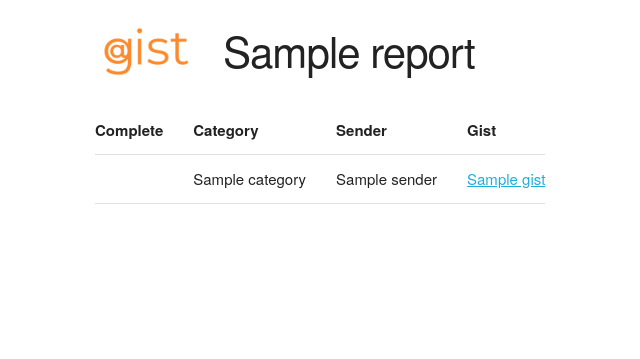
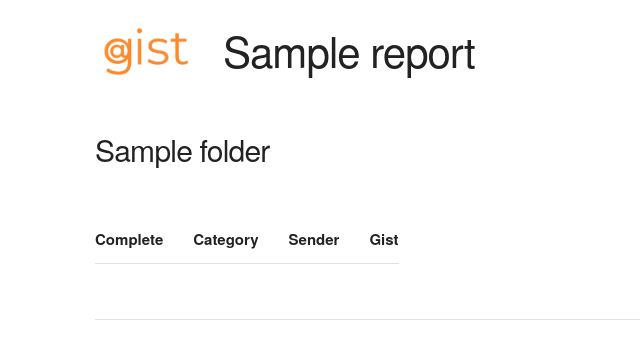
Before and after one commit to murrasource/gist, a Django app: template processor/templates/report.html in a window 1280 px wide. Shown: the top 359 px of the page, without its empty margins (65-705 px from the left). Run offline with Django 4.2, Linux system fonts and the light colour scheme; the template is opened without the code that fills it: most values are stand-ins (such as "Sample title", 1, 10 or a date in 2020); lists and menus that the app fills with data are empty.

Commit message:
Organize gist reports more

```diff
--- a/processor/gist.py
+++ b/processor/gist.py
@@ -40,7 +40,7 @@ def get_functions_json(user: str):
                 "properties": {
                     "action": {
                         "type": "boolean",
-                        "description": "True if the user needs to take action on this email, else false."
+                        "description": "True if the email should receive user attention, else false."
                     },
                     "category": {
                         "type": "string",
--- a/processor/report.py
+++ b/processor/report.py
@@ -14,7 +14,7 @@ def get_report_path(report: EmailGistReport):
     return f'{settings.GIST_REPORT_PREFIX}/{get_username_from_address(report.account.user.email)}/{settings.GIST_REPORT_FOLDER}/{report.uuid}'
 
 def write_report_email(report: EmailGistReport):
-    html = render_to_string('report.html', {'gists': report.gists.all().order_by('complete')})
+    html = render_to_string('report.html', {'report': report, 'folders': [gist.category for gist in report.gists.all()]})
     with open(report.location, 'a+') as content:
         content.write(html)
         content.close()
--- a/processor/templates/report.html
+++ b/processor/templates/report.html
@@ -24,8 +24,12 @@
                         <h2 class="value-multiplier">{{ report.subject }}</h2>
                     </div>
                 </div>
+                {% for folder in folders %}
+                    <br>
                     <div class="row">
                         <div class="ten columns">
+                            <h4>{{ folder }}</h4>
+                            <br>
                             <table>
                                 <tbody>
                                     <tr>
@@ -34,7 +38,8 @@
                                         <th>Sender</th>
                                         <th>Gist</th>
                                     </tr>
-                                {% for gist in gists %}
+                                    {% for gist in report.gists.all|dictsort:"complete" %}
+                                        {% if gist.category == folder %}
                                         <tr>
                                             {% if gist.complete %}
                                             <td>&#x2713;</td>
@@ -49,11 +54,14 @@
                                                 </a>
                                             </td>
                                         </tr>
+                                        {% endif %}
                                     {% endfor %}
                                 </tbody>
                             </table>
                         </div>
                     </div>
+                    <hr>
+                {% endfor %}
             </div>
         </div>
     </body>
```
Lines whose indentation alone changed are shown as unchanged.
